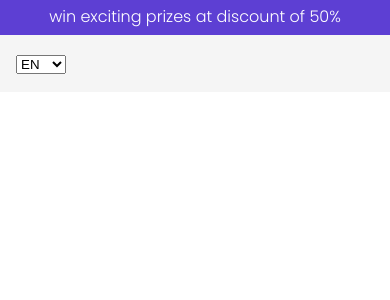
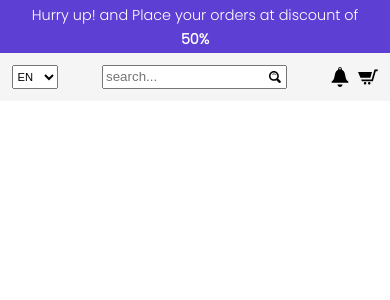
Before and after one commit to coder-Bibek/ecommerce-web, a React (Create React App) app: page / in a window 390 px wide. Shown: the top 300 px of the page. Built offline with nearby package versions, Linux system fonts and the light colour scheme.

Commit message:
feat: complete navbar for mobile view

```diff
--- /dev/null
+++ b/src/assets/Icons/Icons.tsx
@@ -0,0 +1,35 @@
+import { FC } from "react";
+
+interface IconProps {
+  onClick: () => void;
+}
+
+export const ShoppingIcon: FC = () => {
+  return (
+    <svg width="20" height="20" viewBox="0 0 24 24" className="shopping-icon">
+      <path d="M10 19.5c0 .829-.672 1.5-1.5 1.5s-1.5-.671-1.5-1.5c0-.828.672-1.5 1.5-1.5s1.5.672 1.5 1.5zm3.5-1.5c-.828 0-1.5.671-1.5 1.5s.672 1.5 1.5 1.5 1.5-.671 1.5-1.5c0-.828-.672-1.5-1.5-1.5zm1.336-5l1.977-7h-16.813l2.938 7h11.898zm4.969-10l-3.432 12h-12.597l.839 2h13.239l3.474-12h1.929l.743-2h-4.195z" />
+    </svg>
+  );
+};
+
+export const BellIcon: FC = () => {
+  return (
+    <svg width="20" height="20" viewBox="0 0 24 24" className="bell-icon">
+      <path d="M15.137 3.945c-.644-.374-1.042-1.07-1.041-1.82v-.003c.001-1.172-.938-2.122-2.096-2.122s-2.097.95-2.097 2.122v.003c.001.751-.396 1.446-1.041 1.82-4.667 2.712-1.985 11.715-6.862 13.306v1.749h20v-1.749c-4.877-1.591-2.195-10.594-6.863-13.306zm-3.137-2.945c.552 0 1 .449 1 1 0 .552-.448 1-1 1s-1-.448-1-1c0-.551.448-1 1-1zm3 20c0 1.598-1.392 3-2.971 3s-3.029-1.402-3.029-3h6z" />
+    </svg>
+  );
+};
+
+export const SearchIcon: FC<IconProps> = ({ onClick }) => {
+  return (
+    <svg
+      width="12"
+      height="12"
+      viewBox="0 0 24 24"
+      className="search-icon"
+      onClick={onClick}
+    >
+      <path d="M23.111 20.058l-4.977-4.977c.965-1.52 1.523-3.322 1.523-5.251 0-5.42-4.409-9.83-9.829-9.83-5.42 0-9.828 4.41-9.828 9.83s4.408 9.83 9.829 9.83c1.834 0 3.552-.505 5.022-1.383l5.021 5.021c2.144 2.141 5.384-1.096 3.239-3.24zm-20.064-10.228c0-3.739 3.043-6.782 6.782-6.782s6.782 3.042 6.782 6.782-3.043 6.782-6.782 6.782-6.782-3.043-6.782-6.782zm2.01-1.764c1.984-4.599 8.664-4.066 9.922.749-2.534-2.974-6.993-3.294-9.922-.749z" />
+    </svg>
+  );
+};
--- a/src/common/Header/Header.component.tsx
+++ b/src/common/Header/Header.component.tsx
@@ -4,18 +4,22 @@ import styled from "styled-components";
 export const Header: FC = () => {
   return (
     <HeaderWrapper>
-      <HeaderTitle>win exciting prizes at discount of 50%</HeaderTitle>
+      <HeaderTitle>
+        Hurry up! and Place your orders at discount of <strong>50%</strong>
+      </HeaderTitle>
     </HeaderWrapper>
   );
 };
 
 const HeaderWrapper = styled.header`
   background-color: #5d3fd3;
-  height: 0.2rem;
+  line-height: 1.5rem;
+  height: 1.3rem;
   padding: 1rem;
   text-align: center;
 `;
 const HeaderTitle = styled.p`
   color: #fff;
-  margin-top: -0.75rem;
+  font-size: 0.9rem;
+  margin-top: -0.8rem;
 `;
--- a/src/common/Navbar/Navbar.component.tsx
+++ b/src/common/Navbar/Navbar.component.tsx
@@ -1,7 +1,11 @@
 import React, { FC } from "react";
+import { Link } from "react-router-dom";
 import styled from "styled-components";
+import { BellIcon, SearchIcon, ShoppingIcon } from "../../assets/Icons/Icons";
 
 export const Navbar: FC = () => {
+  const handleClick = () => {};
+
   return (
     <NavbarWrapper>
       <MainContentWrapper>
@@ -10,7 +14,22 @@ export const Navbar: FC = () => {
             <option value="English">EN</option>
             <option value="Nepali">NEP</option>
           </LanguageWrapper>
+          <LogoWrapper>
+            <Link to="/">EF</Link>
+          </LogoWrapper>
         </SearchWrapper>
+        <SearchBoxWrapper>
+          <SearchInput
+            type="text"
+            placeholder="search..."
+            name="search"
+          ></SearchInput>
+          <SearchIcon onClick={handleClick}></SearchIcon>
+        </SearchBoxWrapper>
+        <CartWrapper>
+          <BellIcon></BellIcon>
+          <ShoppingIcon></ShoppingIcon>
+        </CartWrapper>
       </MainContentWrapper>
     </NavbarWrapper>
   );
@@ -18,10 +37,46 @@ export const Navbar: FC = () => {
 
 const NavbarWrapper = styled.nav`
   background-color: whitesmoke;
-  padding: 1rem;
+  padding: 0.75rem;
 `;
-const MainContentWrapper = styled.section``;
 
-const SearchWrapper = styled.nav``;
+const MainContentWrapper = styled.section`
+  display: flex;
+  flex-direction: row;
+  justify-content: space-between;
+`;
 
-const LanguageWrapper = styled.select``;
+const SearchWrapper = styled.section`
+  display: flex;
+  flex-directon: row;
+  align-items: center;
+`;
+
+const SearchBoxWrapper = styled.section`
+  position: relative;
+  display: flex;
+  flex-direction: row;
+  align-items: center;
+`;
+
+const LanguageWrapper = styled.select`
+  font-size: 0.7rem;
+  height: 1.5rem;
+  margin: 0rem 1%;
+`;
+
+const LogoWrapper = styled.section`
+  display: none;
+`;
+
+const SearchInput = styled.input`
+  height: 1.15rem;
+  margin-bottom: 0.1rem;
+  margin: 0rem 0.3%;
+`;
+
+const CartWrapper = styled.section`
+  display: flex;
+  flex-direction: row;
+  align-items: center;
+`;
--- a/src/index.css
+++ b/src/index.css
@@ -4,3 +4,19 @@ body {
   margin: 0;
   font-family: "Poppins", sans-serif;
 }
+
+*:focus,
+*::after {
+  outline: none !important;
+  box-shadow: none !important;
+}
+
+.shopping-icon {
+  margin-left: 0.5rem;
+}
+
+.search-icon {
+  position: absolute;
+  right: 3%;
+  top: 25%;
+}
```
